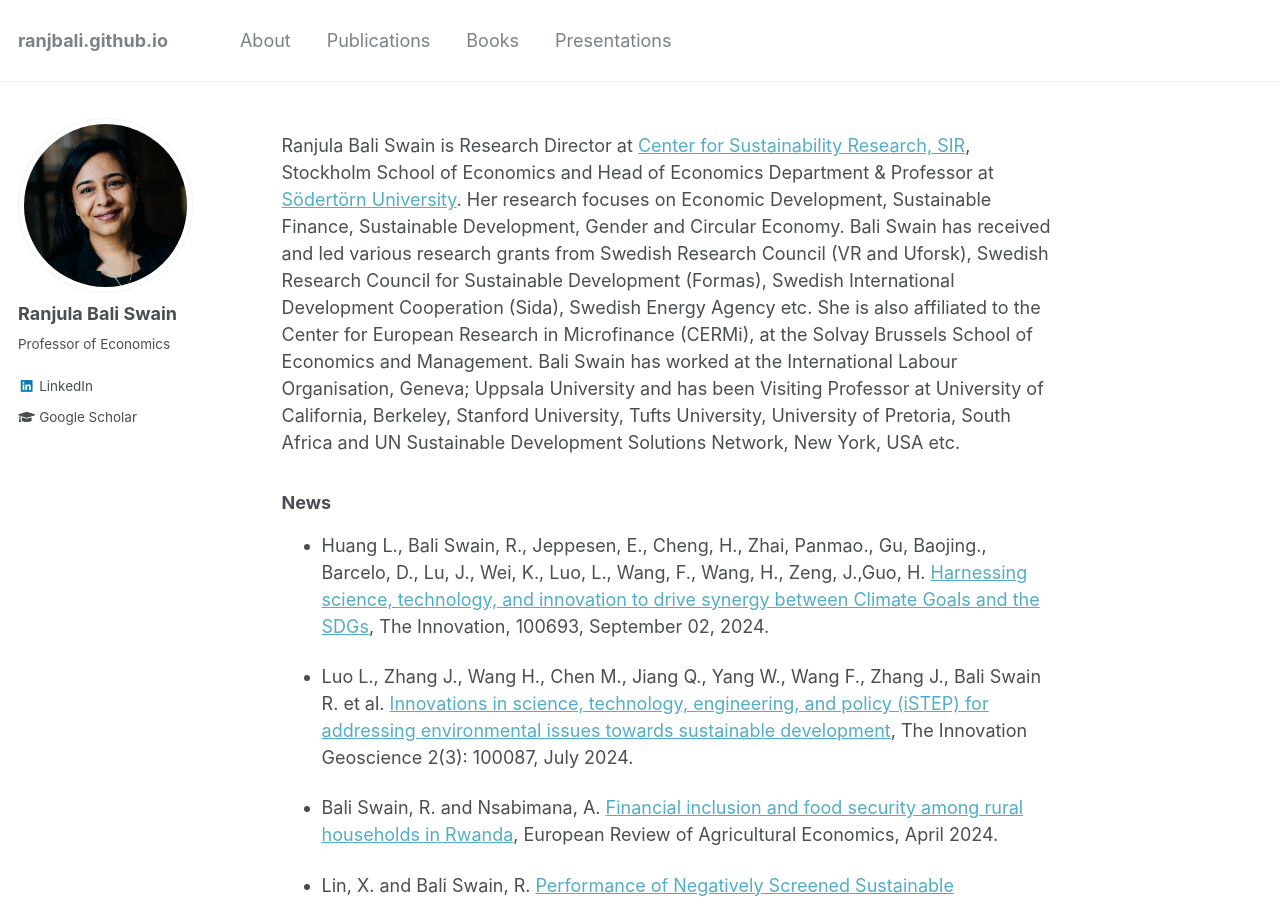
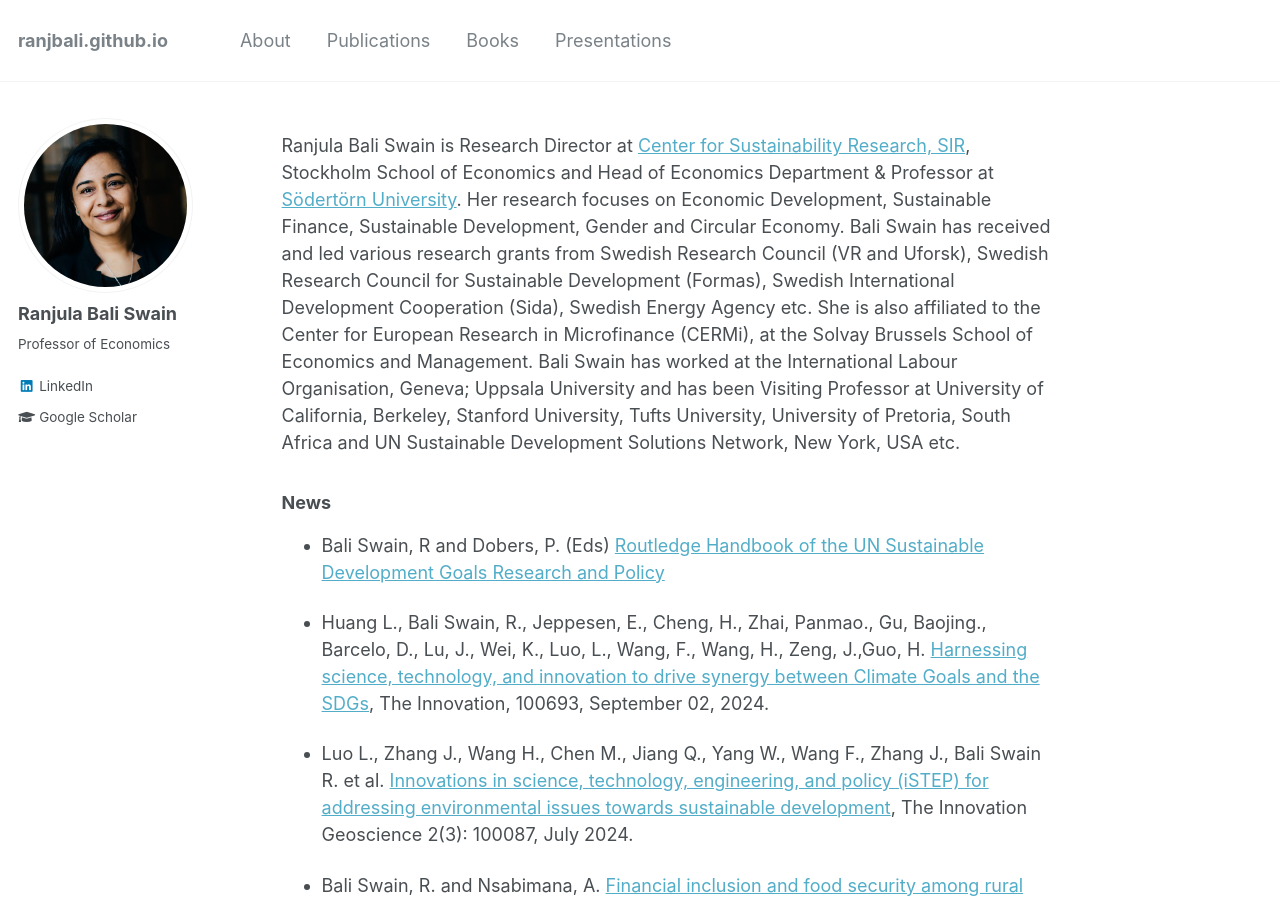
Before and after one commit to ranjbali/ranjbali.github.io, a Jekyll site: the page built from _pages/about.md, in a window 1280 px wide and 900 px high. Built offline with Jekyll 4.4.1, drawn with Linux system fonts in a browser that asks for light colours.

Commit message:
Summary 12 October

```diff
--- a/_pages/about.md
+++ b/_pages/about.md
@@ -11,6 +11,8 @@ redirect_from:
 Ranjula Bali Swain is Research Director at [Center for Sustainability Research, SIR](https://www.hhs.se/en/research/centers/csr/), Stockholm School of Economics and Head of Economics Department & Professor at [Södertörn University](https://www.sh.se/kontakt/forskare/ranjula-bali). Her research focuses on Economic Development, Sustainable Finance, Sustainable Development, Gender and Circular Economy.  Bali Swain has received and led various research grants from  Swedish Research Council (VR and Uforsk), Swedish Research Council for Sustainable Development (Formas), Swedish International Development Cooperation (Sida), Swedish Energy Agency etc. She is also affiliated to the Center for European Research in Microfinance (CERMi), at the Solvay Brussels School of Economics and Management. Bali Swain has worked at the International Labour Organisation, Geneva; Uppsala University and has been Visiting Professor at University of California, Berkeley, Stanford University, Tufts University, University of Pretoria, South Africa and UN Sustainable Development Solutions Network, New York, USA etc.
 
 ### News
+* Bali Swain, R and Dobers, P. (Eds) [Routledge Handbook of the UN Sustainable Development Goals Research and Policy](https://www.routledge.com/Routledge-Handbook-of-the-UN-Sustainable-Development-Goals-Research-and-Policy/BaliSwain-Dobers/p/book/9781032257037)
+
 * Huang L., Bali Swain, R., Jeppesen, E., Cheng, H., Zhai, Panmao., Gu, Baojing., Barcelo, D., Lu, J., Wei, K., Luo, L., Wang, F., Wang, H., Zeng, J.,Guo, H. [Harnessing science, technology, and innovation to drive synergy between Climate Goals and the SDGs](https://www.cell.com/the-innovation/fulltext/S2666-6758(24)00131-0), The Innovation, 100693, September 02, 2024.
 
 * Luo L., Zhang J., Wang H.,   Chen M., Jiang Q., Yang W., Wang F., Zhang J., Bali Swain R. et al. [Innovations in science, technology, engineering, and policy (iSTEP) for addressing environmental issues towards sustainable development](https://doi.org/10.59717/j.xinn-geo.2024.100087), The Innovation Geoscience 2(3): 100087, July 2024.
```
Also changed, not shown: _pages/books.md (+3 -0 lines), images/Handbook.png (added).
